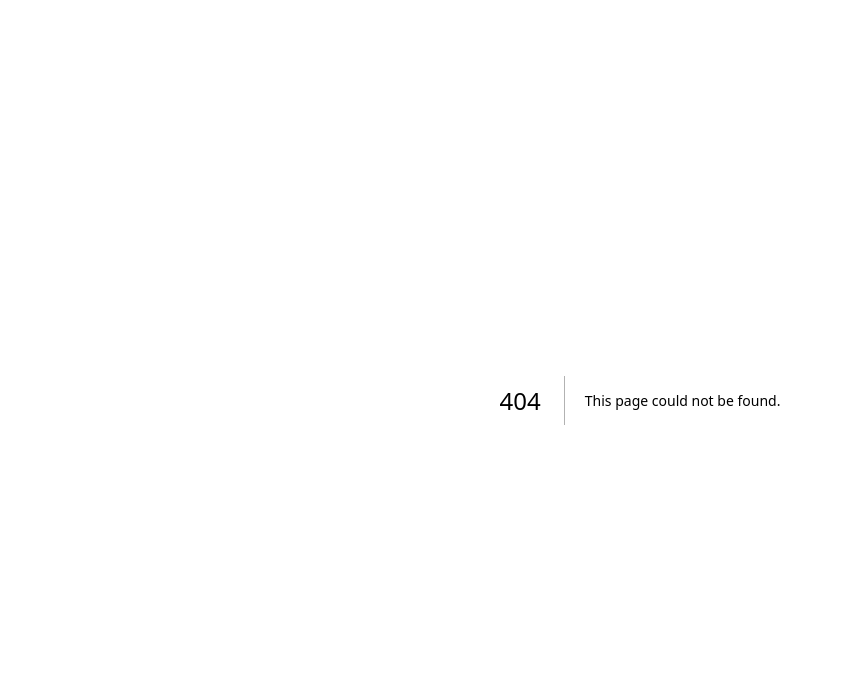
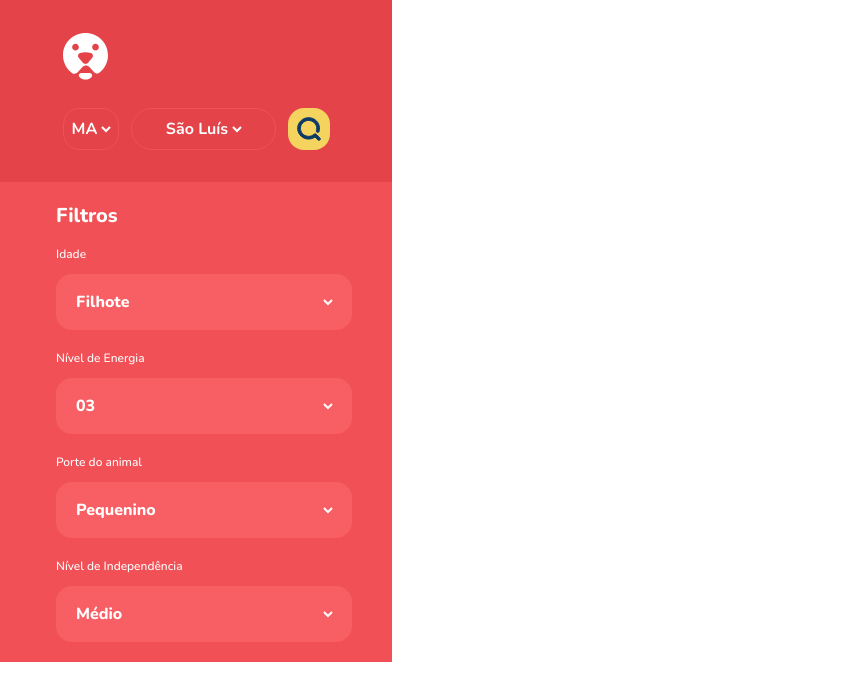
Before and after one commit to eu-pedro/find-a-friend-frontend, a Next.js app: page /animais in a window 1280 px wide. Before the commit this address had no page. Shown: the top 700 px of the page, without its empty margins (0-843 px from the left). Built offline with nearby package versions, Linux system fonts and the light colour scheme.

Commit message:
wip: criando página de listagem de animais

```diff
--- /dev/null
+++ b/src/app/animais/page.tsx
@@ -0,0 +1,116 @@
+import Image from 'next/image'
+
+export default async function AnimalsPage() {
+  return (
+    <section className="flex">
+      <nav className="flex flex-col min-h-full w-[392px]">
+        <header className="bg-red-400 flex items-center py-8">
+          <div className="flex flex-col gap-7  mx-auto">
+            <Image
+              src="/logo.svg"
+              alt="Logo da aplicação"
+              width={45}
+              height={46.67}
+            />
+            <div className="flex gap-3">
+              <div className="p-1 border border-red-300 rounded-2xl flex items-center">
+                <select
+                  name="state"
+                  id="state"
+                  className=" text-white outline-none font-bold bg-red-400"
+                >
+                  <option value="PE">MA</option>
+                </select>
+              </div>
+
+              <div className="text-white w-[145px] border border-red-300 flex justify-center rounded-3xl">
+                <select
+                  name="city"
+                  id="city"
+                  className="bg-red-400 text-white text-center outline-none border-none font-bold "
+                >
+                  <option value="recife">São Luís</option>
+                </select>
+              </div>
+
+              <button className="bg-yellow-200 p-2 rounded-2xl border-none outline-none">
+                <Image
+                  src="/loupe.svg"
+                  width={26}
+                  height={26}
+                  alt="Ícone de lupa"
+                />
+              </button>
+            </div>
+          </div>
+        </header>
+
+        <div className="flex flex-col bg-red-300 py-5 pl-14 pr-10">
+          <h2 className="font-extrabold text-xl text-white pb-4">Filtros</h2>
+
+          <form action="" className="w-full flex flex-col gap-5">
+            <fieldset className="flex flex-col gap-3">
+              <label htmlFor="" className="text-xs text-white font-medium">
+                Idade
+              </label>
+              <div className="w-full px-4 py-4 rounded-2xl flex justify-center items-center bg-red-200">
+                <select
+                  name="age"
+                  id="age"
+                  className="w-full bg-red-200 outline-none text-white font-extrabold"
+                >
+                  <option value="filhote">Filhote</option>
+                </select>
+              </div>
+            </fieldset>
+
+            <fieldset className="flex flex-col gap-3">
+              <label htmlFor="" className="text-xs text-white font-medium">
+                Nível de Energia
+              </label>
+              <div className="w-full px-4 py-4 rounded-2xl flex justify-center items-center bg-red-200">
+                <select
+                  name="energy-level"
+                  id="energy-level"
+                  className="w-full bg-red-200 outline-none text-white font-extrabold"
+                >
+                  <option value="03">03</option>
+                </select>
+              </div>
+            </fieldset>
+
+            <fieldset className="flex flex-col gap-3">
+              <label htmlFor="" className="text-xs text-white font-medium">
+                Porte do animal
+              </label>
+              <div className="w-full px-4 py-4 rounded-2xl flex justify-center items-center bg-red-200">
+                <select
+                  name="animal-size"
+                  id="animal-size"
+                  className="w-full bg-red-200 outline-none text-white font-extrabold"
+                >
+                  <option value="pequenino">Pequenino</option>
+                </select>
+              </div>
+            </fieldset>
+
+            <fieldset className="flex flex-col gap-3">
+              <label htmlFor="" className="text-xs text-white font-medium">
+                Nível de Independência
+              </label>
+              <div className="w-full px-4 py-4 rounded-2xl flex justify-center items-center bg-red-200">
+                <select
+                  name="independence-level"
+                  id="independence-level"
+                  className="w-full bg-red-200 outline-none text-white font-extrabold"
+                >
+                  <option value="medio">Médio</option>
+                </select>
+              </div>
+            </fieldset>
+          </form>
+        </div>
+      </nav>
+    </section>
+  )
+}
--- a/tailwind.config.ts
+++ b/tailwind.config.ts
@@ -14,9 +14,13 @@ const config: Config = {
           'conic-gradient(from 180deg at 50% 50%, var(--tw-gradient-stops))',
       },
       backgroundColor: {
+        'red-200': '#F75F64',
         'red-300': '#F15156',
+        'red-400': '#E44449',
         'yellow-200': '#F4D35E',
-        'red-400': '#E44449',
+      },
+      borderColor: {
+        'red-300': '#F15156',
       },
     },
   },
```
Also changed, not shown: public/logo.svg (added).
